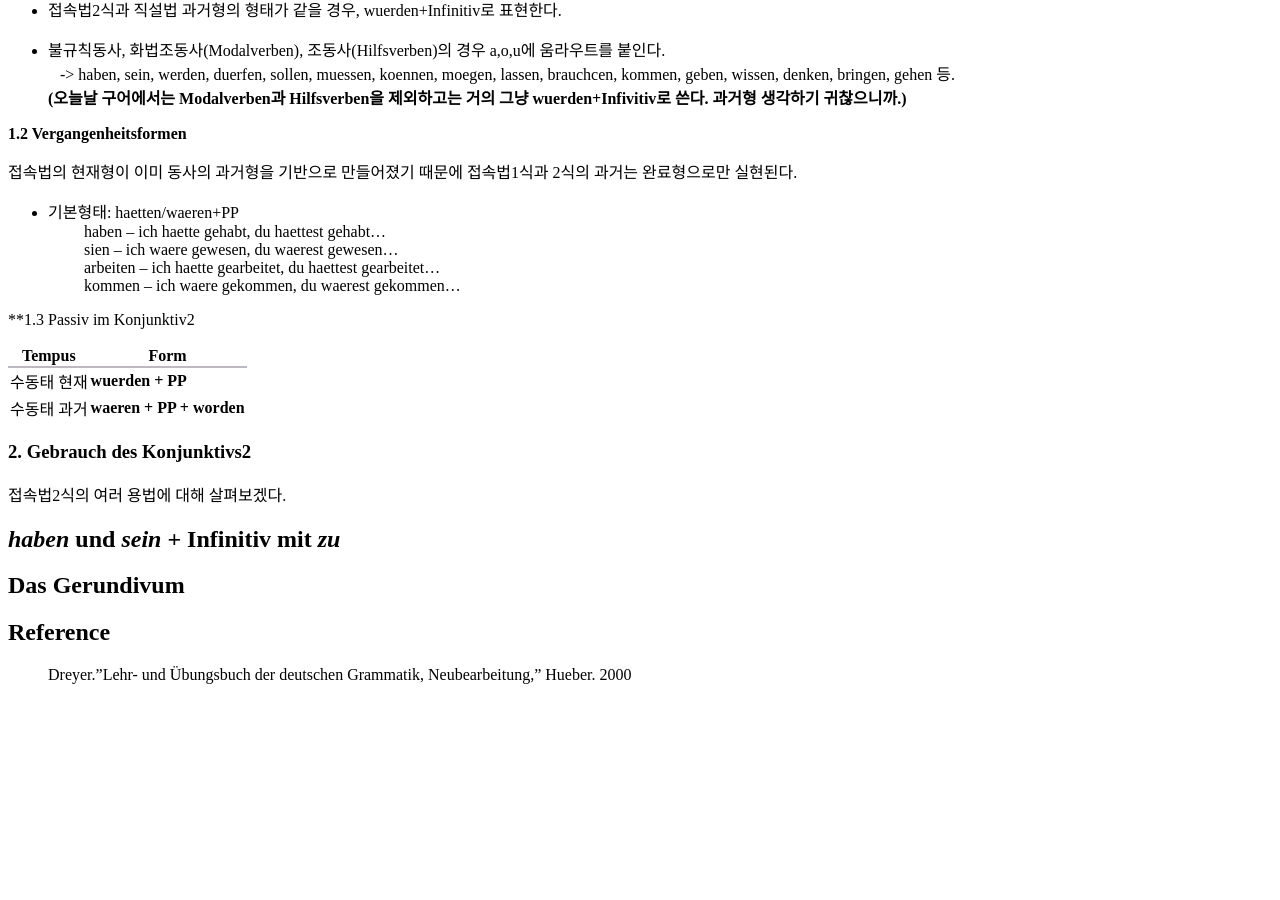
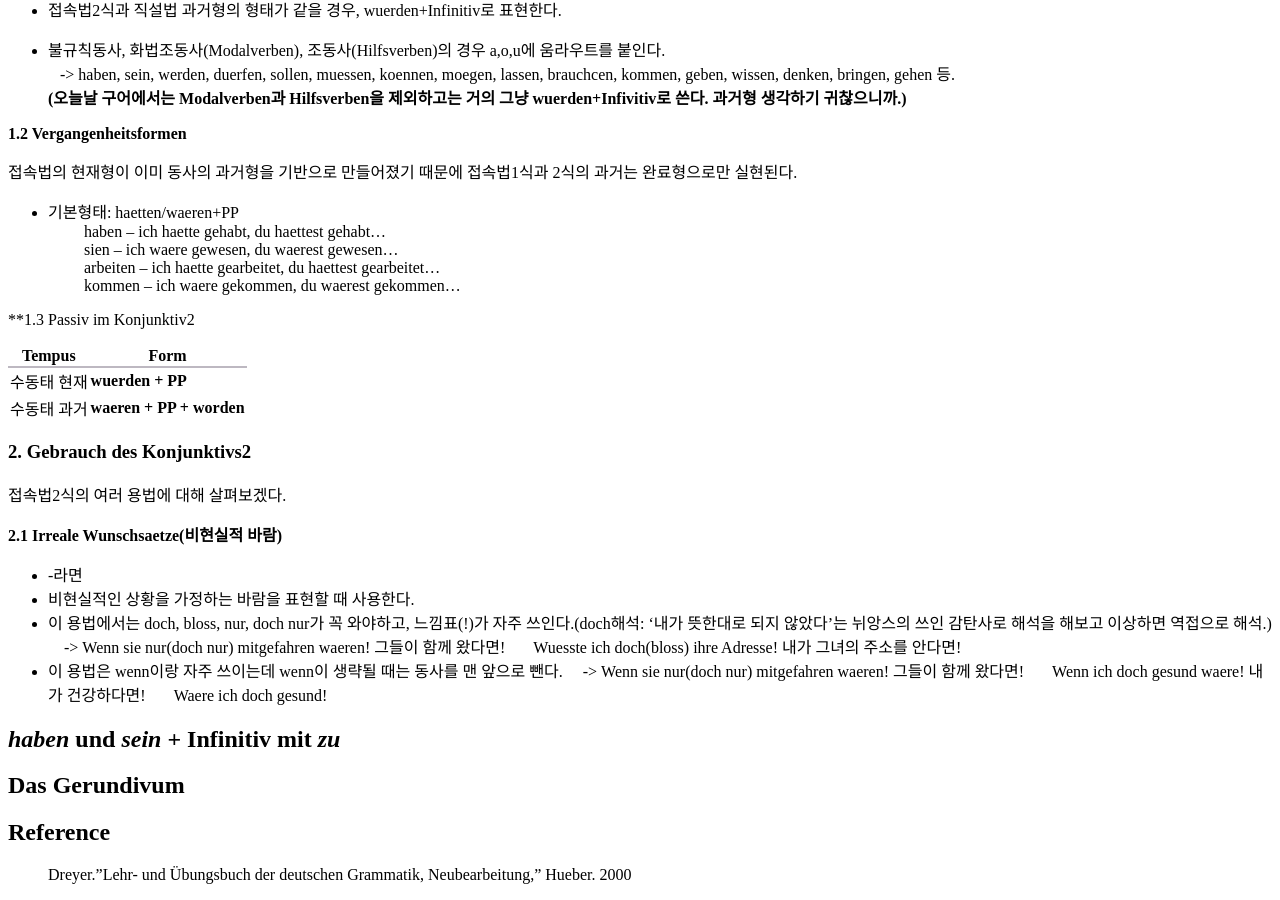
Before and after one commit to finddme/finddme.github.io, a Jekyll site: the page built from _posts/2021-01-24-DeutschGrammtik.md, in a window 1280 px wide and 900 px high, scrolled down 3210 px. Built offline with Jekyll 4.4.1, drawn with Linux system fonts in a browser that asks for light colours; before the commit the page ends 3910 px from its top, so only the background shows below that.

Commit message:
Update 2021-01-24-DeutschGrammtik.md

```diff
--- a/_posts/2021-01-24-DeutschGrammtik.md
+++ b/_posts/2021-01-24-DeutschGrammtik.md
@@ -227,6 +227,18 @@ Modalverben(화법조동사)는 행동의 태도를 나타내주는 동사라서
 ### 2. Gebrauch des Konjunktivs2
 접속법2식의 여러 용법에 대해 살펴보겠다.
 
+**2.1 Irreale Wunschsaetze(비현실적 바람)**
+
+- \-라면
+- 비현실적인 상황을 가정하는 바람을 표현할 때 사용한다.
+- 이 용법에서는 doch, bloss, nur, doch nur가 꼭 와야하고, 느낌표(!)가 자주 쓰인다.(doch해석: ‘내가 뜻한대로 되지 않았다’는 뉘앙스의 쓰인 감탄사로 해석을 해보고 이상하면 역접으로 해석.)
+&nbsp;&nbsp;&nbsp;&nbsp;-> Wenn sie nur(doch nur) mitgefahren waeren! 그들이 함께 왔다면!
+&nbsp;&nbsp;&nbsp;&nbsp;&nbsp;&nbsp;Wuesste ich doch(bloss) ihre Adresse! 내가 그녀의 주소를 안다면!
+- 이 용법은 wenn이랑 자주 쓰이는데 wenn이 생략될 때는 동사를 맨 앞으로 뺀다.
+&nbsp;&nbsp;&nbsp;&nbsp;-> Wenn sie nur(doch nur) mitgefahren waeren! 그들이 함께 왔다면!
+&nbsp;&nbsp;&nbsp;&nbsp;&nbsp;&nbsp;Wenn ich doch gesund waere! 내가 건강하다면!
+&nbsp;&nbsp;&nbsp;&nbsp;&nbsp;&nbsp;Waere ich doch gesund!
+
 
 
 
```
